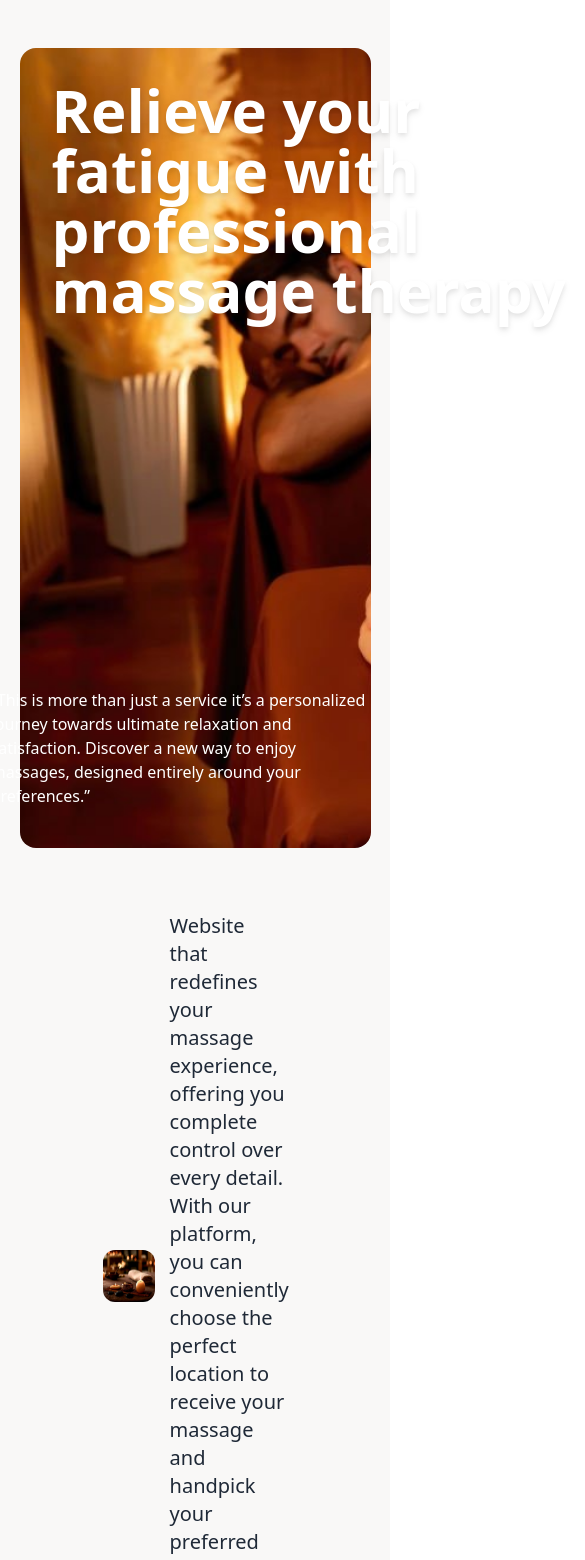
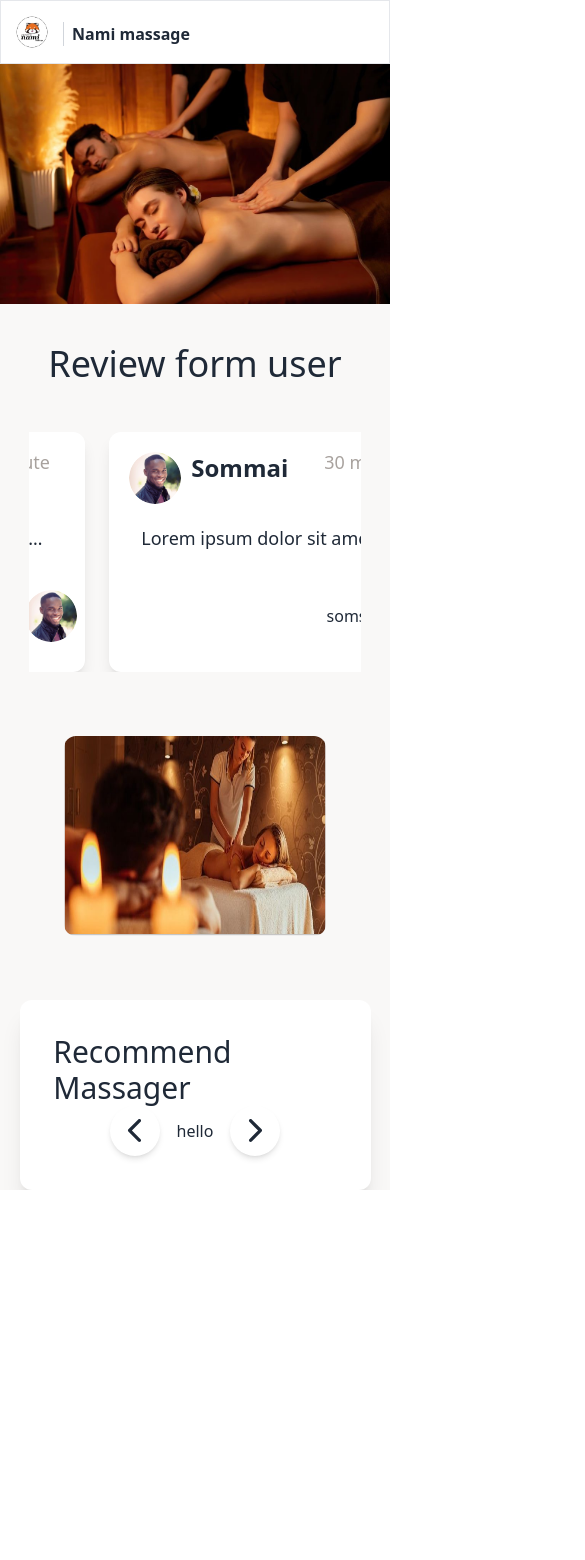
Before and after one commit to Gusb3ll/massage, a Next.js app in the folder apps/client/: page / in a window 390 px wide. Shown: the top 1560 px of the page, 585 px wide, since content can reach past the window. After the commit the page ends 1190 px from the top, so only its background shows below. Built offline with nearby package versions, Linux system fonts and the light colour scheme.

Commit message:
Fix (Client) : Landing page (#10)

```diff
--- a/apps/client/src/components/Navbar/index.tsx
+++ b/apps/client/src/components/Navbar/index.tsx
@@ -1,9 +1,25 @@
 import Image from 'next/image'
+import Link from 'next/link'
 import React from 'react'
 import { IoSearchSharp } from 'react-icons/io5'
-function index() {
+
+function Index() {
   return (
     <>
+      <div className="navbar bg-base-100 h-[60px] border shadow-md sm:hidden">
+        <Link href="/" className="flex flex-row items-center gap-2">
+          <Image
+            src="/images/logo.png"
+            alt="Logo"
+            width={76}
+            height={32}
+            className="h-[46px] w-[46px] md:h-[56px] md:w-[56px]"
+          />
+          <p className="mt-1 border-l border-gray-300 pl-2 font-bold md:text-lg">
+            Nami massage
+          </p>
+        </Link>
+      </div>
       <div className="hidden sm:block">
         <div className="navbar bg-base-100 h-[80px] border shadow-md">
           <div className="flex-1 flex-row gap-[2rem]">
@@ -37,4 +53,4 @@ function index() {
   )
 }
 
-export default index
+export default Index
--- a/apps/client/src/components/Sidebar/constants.tsx
+++ b/apps/client/src/components/Sidebar/constants.tsx
@@ -6,8 +6,8 @@ import { TfiLocationPin } from 'react-icons/tfi'
 
 export const USER_ROUTES = [
   {
-    title: 'Dashbord',
-    route: '/dashboard/user',
+    title: 'Home',
+    route: '/',
     icon: <MdDashboard />,
   },
   {
--- a/apps/client/src/pages/index.tsx
+++ b/apps/client/src/pages/index.tsx
@@ -3,30 +3,32 @@ import React from 'react'
 import Marquee from 'react-fast-marquee'
 import { IoIosArrowBack, IoIosArrowForward } from 'react-icons/io'
 
-import Navbar from '../components/Navbar/index'
+import AppLayout from '@/components/Layouts/App'
+import LandingLayout from '@/components/Layouts/Landing'
+
 import Reviewfast from '../components/Review/reviewfast'
 
 const Home = () => {
   return (
     <>
+      <AppLayout>
+        <LandingLayout>
           <div className="bg-[#F9F8F7]">
-        <Navbar />
-        <div>
-          <div className="flex justify-center pb-[3rem] pt-[3rem]">
-            <div className="relative h-[50rem] w-[90%] rounded-2xl bg-[url(/images/indeximg.png)] bg-cover p-[2rem]">
-              <p className="w-[70vh] text-6xl font-bold text-white drop-shadow-md">
+            <div className="mt-0 flex justify-center sm:mt-8">
+              <div className="relative h-[15rem] w-full bg-[url(/images/indeximg.png)] bg-cover p-[2rem] sm:h-[45rem] sm:w-[90%] sm:rounded-2xl">
+                <p className="hidden w-[70vh] text-5xl font-bold text-white drop-shadow-md sm:block">
                   Relieve your fatigue with professional massage therapy
                 </p>
-              <p className="absolute bottom-10 end-0 w-[45vh] text-white">
+                <p className="absolute bottom-10 end-0 hidden w-[45vh] text-white sm:block">
                   “This is more than just a service it’s a personalized journey
-                towards ultimate relaxation and satisfaction. Discover a new way
-                to enjoy massages, designed entirely around your preferences.”
+                  towards ultimate relaxation and satisfaction. Discover a new
+                  way to enjoy massages, designed entirely around your
+                  preferences.”
                 </p>
               </div>
             </div>
-        </div>
-        <div className="flex items-center justify-center gap-[5%] p-[3rem] pt-[1rem]">
-          <div className="flex justify-end">
+            <div className="mt-5 hidden sm:block">
+              <div className="flex flex-row items-center gap-8 px-28 py-12">
                 <Image
                   src="/images/indeximg2.png"
                   alt="bg1"
@@ -34,18 +36,20 @@ const Home = () => {
                   height={200}
                   className="h-[52px] w-[52px] rounded-xl md:h-[300px] md:w-[500px]"
                 />
-          </div>
-          <p className="mt-auto w-[40%] flex-initial text-xl">
-            Website that redefines your massage experience, offering you
-            complete control over every detail. With our platform, you can
-            conveniently choose the perfect location to receive your massage and
-            handpick your preferred therapist to suit your needs.
+                <p className="text-xl">
+                  <span className="text-4xl font-bold">Website</span> that
+                  redefines your massage experience, offering you complete
+                  control over every detail. With our platform, you can
+                  conveniently choose the perfect location to receive your
+                  massage and handpick your preferred therapist to suit your
+                  needs.
                 </p>
               </div>
+            </div>
 
-        <div className="flex flex-col items-center justify-center">
-          <p className="mb-[1rem] text-4xl font-medium">Review form user</p>
-          <div className="mb-[1rem] flex h-[auto] w-[85%] flex-row">
+            <div className="mt-10 flex flex-col items-center justify-center sm:mt-5">
+              <p className="text-4xl font-medium">Review form user</p>
+              <div className="mt-12 flex h-[auto] w-[85%] flex-row">
                 <Marquee>
                   <Reviewfast />
                   <Reviewfast />
@@ -55,13 +59,14 @@ const Home = () => {
               </div>
             </div>
 
-        <div className="flex items-center justify-center p-[4rem]">
+            <div className="flex items-center justify-center p-16">
               <Image
                 src="/images/image.png"
                 alt="mid"
-            width={150000}
-            height={1500000}
-            className="h-[52px] w-[52px] rounded-xl md:h-[55vh] md:w-[85%]"
+                width={1000}
+                height={900}
+                quality={100}
+                className="h-[200px] w-[1000px] rounded-xl md:h-[500px] md:w-[1000px]"
               />
             </div>
 
@@ -82,6 +87,8 @@ const Home = () => {
               </div>
             </div>
           </div>
+        </LandingLayout>
+      </AppLayout>
     </>
   )
 }
```
Also changed, not shown: apps/client/public/images/indeximg1.png (deleted). Lines whose indentation alone changed are shown as unchanged.
